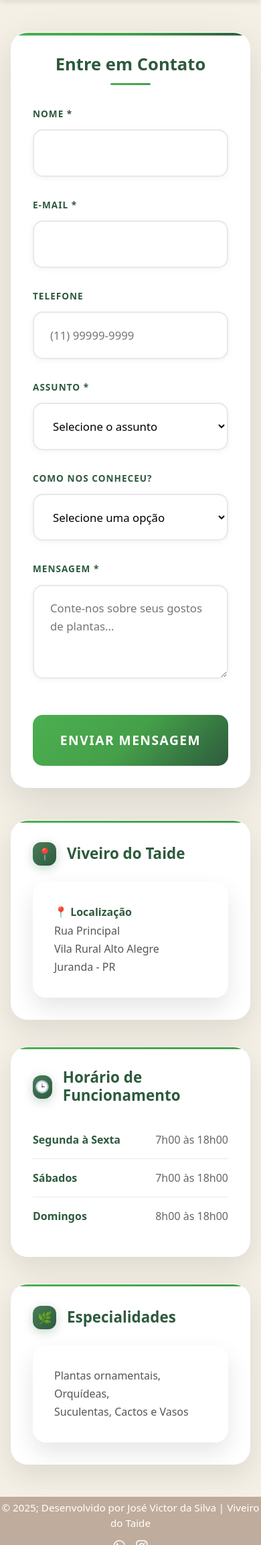
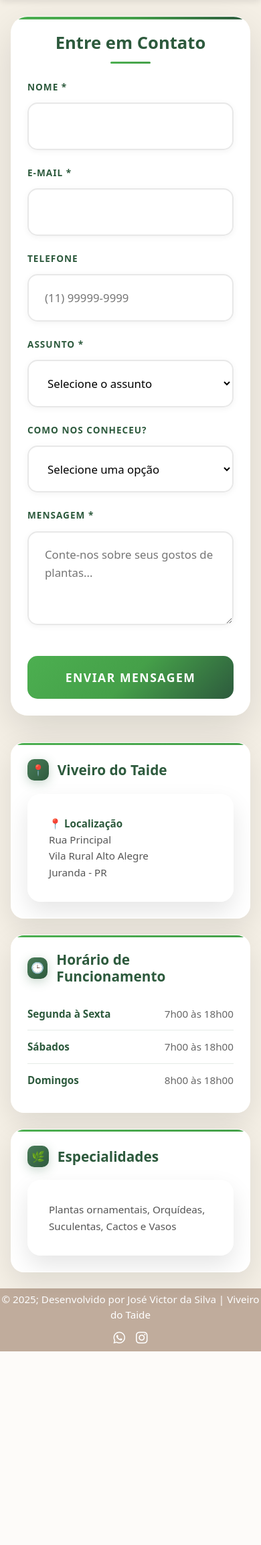
Before and after one commit to Joseph-0505/Site, a PHP site: page /contato in a window 390 px wide. Shown: the part 102-2408 px from the top of the page at 67% size. After the commit the page ends 2119 px from the top, so only its background shows below. Run offline with PHP 8.4, Linux system fonts and the light colour scheme; some libraries are stand-ins or nearby versions.

Commit message:
Aprimorando a pagina de contato

```diff
--- a/paginas/contato.php
+++ b/paginas/contato.php
@@ -1,16 +1,13 @@
   <style>
-       /* Main Content - Layout otimizado para desktop */
       .main-content {
-           max-width: 1400px;
+          max-width: 1200px;
           margin: 0 auto;
-           padding: 6rem 2rem;
-           display: grid;
-           grid-template-columns: 1.2fr 0.8fr;
-           gap: 6rem;
-           align-items: start;
+          padding: 3rem 2rem;
+          display: flex;
+          flex-direction: column;
+          gap: 4rem;
       }
 
-       /* Contact Form - Design aprimorado */
       .contact-form {
           background: rgba(255, 255, 255, 0.98);
           backdrop-filter: blur(15px);
@@ -20,6 +17,7 @@
           border: 1px solid rgba(255, 255, 255, 0.3);
           position: relative;
           overflow: hidden;
+          order: 1;
       }
 
       .contact-form::before {
@@ -34,7 +32,7 @@
 
       .contact-form h2 {
           color: #2d5a3d !important;
-           margin-bottom: 3rem;
+          margin-bottom: 2.5rem;
           font-size: 2.2rem;
           text-align: center;
           font-weight: 700;
@@ -53,8 +51,22 @@
           border-radius: 2px;
       }
 
+      .form-grid {
+          display: grid;
+          gap: 2rem;
+      }
+
+      .form-row {
+          display: grid;
+          grid-template-columns: 1fr 1fr;
+          gap: 2rem;
+      }
+
+      .form-row.single {
+          grid-template-columns: 1fr;
+      }
+
       .form-group {
-           margin-bottom: 2rem;
           position: relative;
       }
 
@@ -109,12 +121,12 @@
 
       .submit-btn {
           width: 100%;
-           padding: 1.5rem;
+          padding: 1.2rem;
           background: linear-gradient(135deg, #4CAF50, #45a049, #2d5a3d);
           color: white;
           border: none;
           border-radius: 15px;
-           font-size: 1.2rem;
+          font-size: 1.1rem;
           font-weight: 700;
           cursor: pointer;
           transition: all 0.4s ease;
@@ -146,20 +158,19 @@
           box-shadow: 0 8px 25px rgba(76, 175, 80, 0.4);
       }
 
-       /* Contact Info - Design aprimorado */
+      /* Contact Info - Grid layout para melhor organização */
       .contact-info {
-           display: flex;
-           flex-direction: column;
-           gap: 2.5rem;
-           position: sticky;
-           top: 2rem;
+          display: grid;
+          grid-template-columns: repeat(auto-fit, minmax(280px, 1fr));
+          gap: 2rem;
+          order: 2;
       }
 
       .info-card {
           background: rgba(255, 255, 255, 0.98);
           backdrop-filter: blur(15px);
-           border-radius: 25px;
-           padding: 2.5rem;
+          border-radius: 20px;
+          padding: 2rem;
           box-shadow: 0 15px 45px rgba(0, 0, 0, 0.1);
           border: 1px solid rgba(255, 255, 255, 0.3);
           transition: all 0.3s ease;
@@ -184,32 +195,32 @@
 
       .info-card h3 {
           color: #2d5a3d;
-           margin-bottom: 1.5rem;
-           font-size: 1.4rem;
+          margin-bottom: 1.2rem;
+          font-size: 1.3rem;
           display: flex;
           align-items: center;
-           gap: 1rem;
+          gap: 0.8rem;
           font-weight: 700;
       }
 
       .info-card .icon {
-           width: 35px;
-           height: 35px;
+          width: 32px;
+          height: 32px;
           background: linear-gradient(135deg, #4a7c59, #2d5a3d);
-           border-radius: 12px;
+          border-radius: 10px;
           display: flex;
           align-items: center;
           justify-content: center;
           color: white;
-           font-size: 1.1rem;
+          font-size: 1rem;
           box-shadow: 0 4px 15px rgba(74, 124, 89, 0.3);
       }
 
       .info-item {
-           margin-bottom: 1.2rem;
+          margin-bottom: 1rem;
           color: #555;
-           line-height: 1.7;
-           font-size: 1rem;
+          line-height: 1.6;
+          font-size: 0.95rem;
       }
 
       .info-item:last-child {
@@ -225,9 +236,9 @@
           display: flex;
           justify-content: space-between;
           align-items: center;
-           padding: 1rem 0;
+          padding: 0.8rem 0;
           border-bottom: 1px solid rgba(45, 90, 61, 0.12);
-           font-size: 1rem;
+          font-size: 0.95rem;
       }
 
       .schedule-item:last-child {
@@ -236,9 +247,9 @@
 
       .schedule-item:hover {
           background: rgba(74, 124, 89, 0.05);
-           margin: 0 -1rem;
-           padding: 1rem;
-           border-radius: 10px;
+          margin: 0 -0.8rem;
+          padding: 0.8rem;
+          border-radius: 8px;
       }
 
       .day {
@@ -251,65 +262,58 @@
           font-weight: 500;
       }
 
-       /* Responsive - Mantendo mobile otimizado */
+      /* Responsive - Ajustar grid em telas menores */
       @media (max-width: 1024px) {
-           .main-content {
-               max-width: 900px;
-               gap: 4rem;
-               grid-template-columns: 1fr 0.8fr;
-           }
-
-           .contact-info {
-               position: static;
+          .form-row {
+              grid-template-columns: 1fr;
+              gap: 1.5rem;
           }
       }
 
       @media (max-width: 768px) {
           .main-content {
-               grid-template-columns: 1fr;
+              padding: 2rem 1.5rem;
               gap: 3rem;
-               padding: 4rem 1.5rem;
           }
 
-           .contact-form,
-           .info-card {
-               padding: 2.5rem;
+          .contact-form {
+              padding: 2rem;
           }
 
           .contact-form h2 {
               font-size: 1.8rem;
           }
 
-           .nav-container {
-               padding: 0 1rem;
+          .form-grid {
+              gap: 1.5rem;
           }
 
-           .nav-menu {
-               gap: 1rem;
+          .contact-info {
+              grid-template-columns: 1fr;
+              gap: 1.5rem;
+          }
+
+          .info-card {
+              padding: 1.5rem;
           }
       }
 
       @media (max-width: 480px) {
           .main-content {
-               padding: 3rem 1rem;
+              padding: 1.5rem 1rem;
+              gap: 2.5rem;
           }
 
-           .contact-form,
-           .info-card {
-               padding: 2rem;
+          .contact-form {
+              padding: 1.5rem;
           }
 
           .contact-form h2 {
               font-size: 1.6rem;
           }
-
-           .nav-menu {
-               gap: 0.5rem;
-               font-size: 0.9rem;
-           }
       }
 
-       /* Estilos para validação */
+
       .form-group.error input,
       .form-group.error textarea,
       .form-group.error select {
@@ -326,8 +330,8 @@
 
       .error-message {
           color: #dc3545;
-           font-size: 0.85rem;
-           margin-top: 0.5rem;
+          font-size: 0.8rem;
+          margin-top: 0.4rem;
           display: none;
       }
 
@@ -379,8 +383,8 @@
           background: linear-gradient(135deg, #d4edda, #c3e6cb);
           border: 1px solid #b8dbc4;
           color: #155724;
-           padding: 1.2rem 1.5rem;
-           border-radius: 15px;
+          padding: 1rem 1.2rem;
+          border-radius: 12px;
           margin-bottom: 1.5rem;
           display: none;
           font-weight: 600;
@@ -404,7 +408,9 @@
           }
       }
   </style>
+  </head>
 
+  <body>
       <!-- Main Content -->
       <main class="main-content">
           <!-- Contact Form -->
@@ -416,6 +422,9 @@
               </div>
 
               <form id="contactForm" novalidate>
+                  <div class="form-grid">
+                      <!-- Primeira linha: Nome e E-mail lado a lado -->
+                      <div class="form-row">
                           <div class="form-group" id="nameGroup">
                               <label for="name">Nome *</label>
                               <input type="text" id="name" name="name" required>
@@ -427,7 +436,10 @@
                               <input type="email" id="email" name="email" required>
                               <div class="error-message" id="emailError"></div>
                           </div>
+                      </div>
 
+                      <!-- Segunda linha: Telefone e Assunto lado a lado -->
+                      <div class="form-row">
                           <div class="form-group" id="phoneGroup">
                               <label for="phone">Telefone</label>
                               <input type="tel" id="phone" name="phone" placeholder="(11) 99999-9999">
@@ -446,7 +458,10 @@
                               </select>
                               <div class="error-message" id="subjectError"></div>
                           </div>
+                      </div>
 
+                      <!-- Terceira linha: Como nos conheceu (campo único) -->
+                      <div class="form-row single">
                           <div class="form-group" id="sourceGroup">
                               <label for="source">Como nos conheceu?</label>
                               <select id="source" name="source">
@@ -459,16 +474,24 @@
                               </select>
                               <div class="error-message" id="sourceError"></div>
                           </div>
+                      </div>
 
+                      <!-- Quarta linha: Mensagem (campo único) -->
+                      <div class="form-row single">
                           <div class="form-group" id="messageGroup">
                               <label for="message">Mensagem *</label>
                               <textarea id="message" name="message" placeholder="Conte-nos sobre seus gostos de plantas..." required></textarea>
                               <div class="error-message" id="messageError"></div>
                           </div>
+                      </div>
 
+                      <!-- Botão de envio -->
+                      <div class="form-row single">
                           <button type="submit" class="submit-btn" id="submitBtn">
                               <span id="btnText">Enviar Mensagem</span>
                           </button>
+                      </div>
+                  </div>
               </form>
           </section>
 
```
Lines whose indentation alone changed are shown as unchanged.
